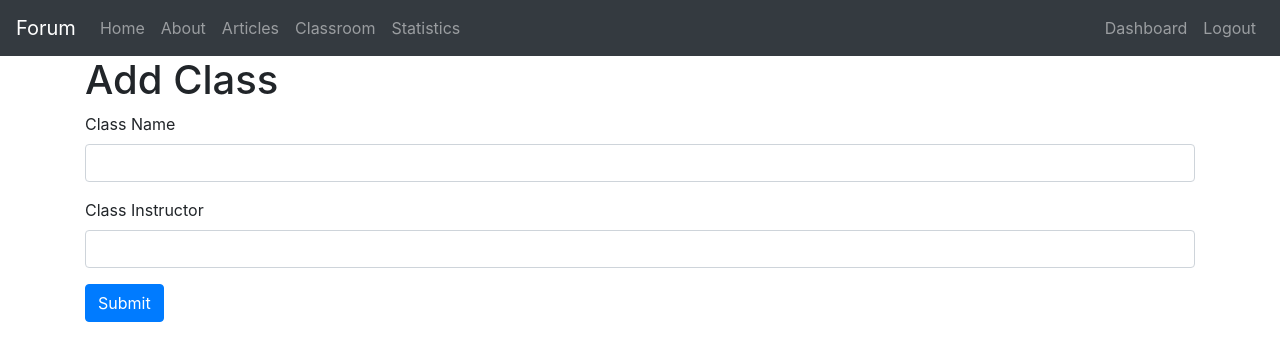
After one commit to mashrur29/EduSmart, a Flask app: page /add_classroom in a window 1280 px wide. The commit adds this page. Shown: the top 361 px of the page. Run offline with Flask 2, Linux system fonts and the light colour scheme; a user stored in the database is signed in; some libraries are stand-ins or nearby versions.

Commit message:
Classroom Init

```diff
--- /dev/null
+++ b/Templates/add_classroom.html
@@ -0,0 +1,15 @@
+{% extends 'layout.html' %}
+
+{% block body %}
+  <h1>Add Class</h1>
+  {% from "includes/_formhelpers.html" import render_field %}
+  <form method="POST" action="">
+    <div class="form-group">
+      {{render_field(form.title, class_="form-control")}}
+    </div>
+    <div class="form-group">
+      {{render_field(form.code, class_="form-control")}}
+    </div>
+    <p><input type="submit" class="btn btn-primary" value="Submit"></p>
+  </form>
+{% endblock %}
--- a/Templates/home.html
+++ b/Templates/home.html
@@ -3,7 +3,7 @@
 {% block body %}
     <br/>
     <div class="jumbotron text-center">
-        <h1>Online Forum</h1>
+        <h1>EduSmart</h1>
         <p class="lead">This is a simple forum for create, edit and delete of articles<br> This is mainly for my SDP Lab project</p>
         {% if session.logged_in == NULL %}
             <a href="/register" class="btn btn-primary btn-lg">Register</a>
--- a/Templates/includes/_navbar.html
+++ b/Templates/includes/_navbar.html
@@ -46,6 +46,9 @@
                 <a class="nav-link" href="/articles">Articles</a>
             </li>
             <li class="nav-item">
+                <a class="nav-link" href="/classroom">Classroom</a>
+            </li>
+            <li class="nav-item">
                 <a class="nav-link" href="/calc/stat/entry">Statistics</a>
             </li>
         </ul>
--- a/app.py
+++ b/app.py
@@ -24,6 +24,55 @@ def index():
 def about():
     return render_template('about.html')
 
+def is_logged_in(f):
+    @wraps(f)
+    def wrap(*args, **kwargs):
+        if 'logged_in' in session:
+            return f(*args, **kwargs)
+        else:
+            flash('Unauthorized, Please login', 'danger')
+            return redirect(url_for('login'))
+    return wrap
+
+@app.route('/classroom')
+def classroom():
+    classes = db.classes.find()
+
+    if classes is not None:
+        return render_template('classes.html', classes=classes)
+    else:
+        msg = 'No Class Found'
+        return render_template('classes.html', msg=msg)
+
+class ClassroomForm(Form):
+    title = StringField('Class Name', [validators.Length(min=1, max=200)])
+    code = StringField('Class Instructor', [validators.Length(min=4)])
+
+@app.route('/add_classroom', methods=['GET', 'POST'])
+@is_logged_in
+def add_classroom():
+    form = ClassroomForm(request.form)
+    if request.method == 'POST' and form.validate():
+        title = form.title.data
+        code = form.code.data
+        instructor = session['username']
+
+        db.classes.insert({"title": title, "code": code, "instructor": instructor})
+
+        flash('Class Created', 'success')
+
+        return redirect(url_for('classroom'))
+
+    return render_template('add_classroom.html', form=form)
+
+@app.route('/delete_classroom/<string:id>', methods=['GET', 'POST'])
+def delete_classroom(id):
+    db.classes.remove({"_id": ObjectId(id)})
+    flash('Classroom Deleted', 'success')
+    return redirect(url_for('classroom'))
+
+
+
 @app.route('/articles')
 def articles():
     articles = db.article.find()
@@ -40,17 +89,6 @@ def article(id):
 
     print(article['title'])
     return render_template('article.html', article=article)
-
-
-def is_logged_in(f):
-    @wraps(f)
-    def wrap(*args, **kwargs):
-        if 'logged_in' in session:
-            return f(*args, **kwargs)
-        else:
-            flash('Unauthorized, Please login', 'danger')
-            return redirect(url_for('login'))
-    return wrap
 
 
 class RegisterForm(Form):
```
Also changed, not shown: Templates/classes.html (added, +27 -0 lines).
